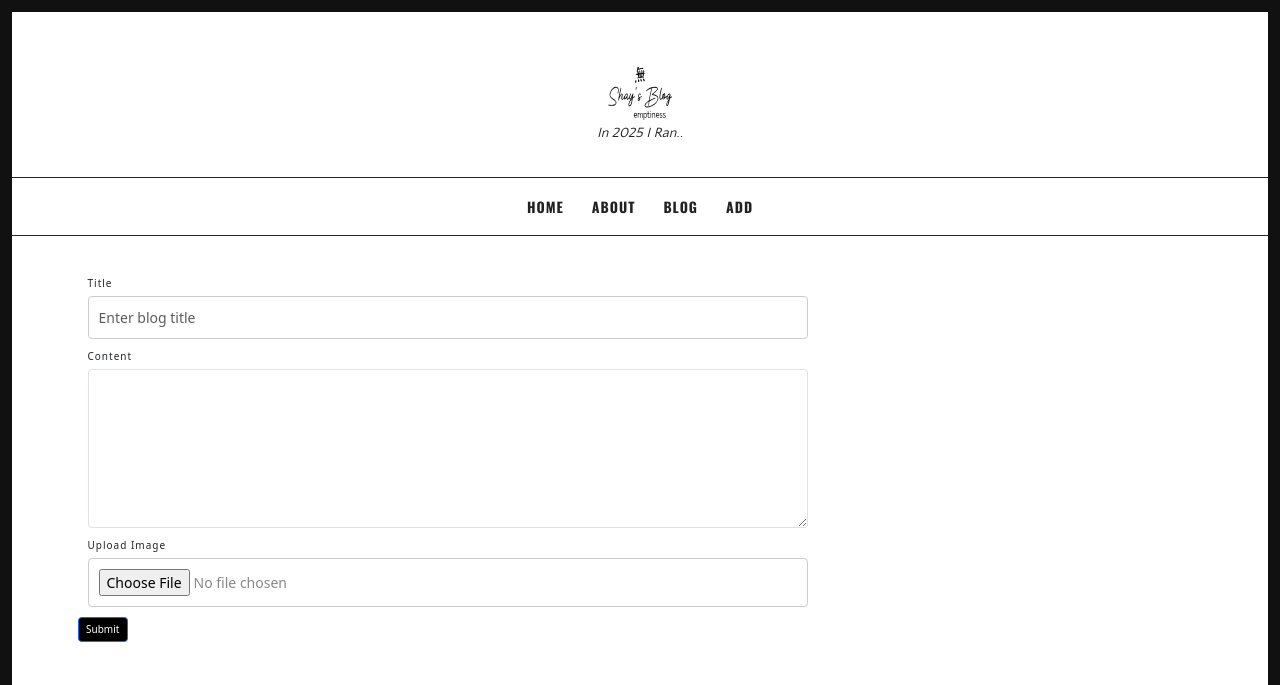
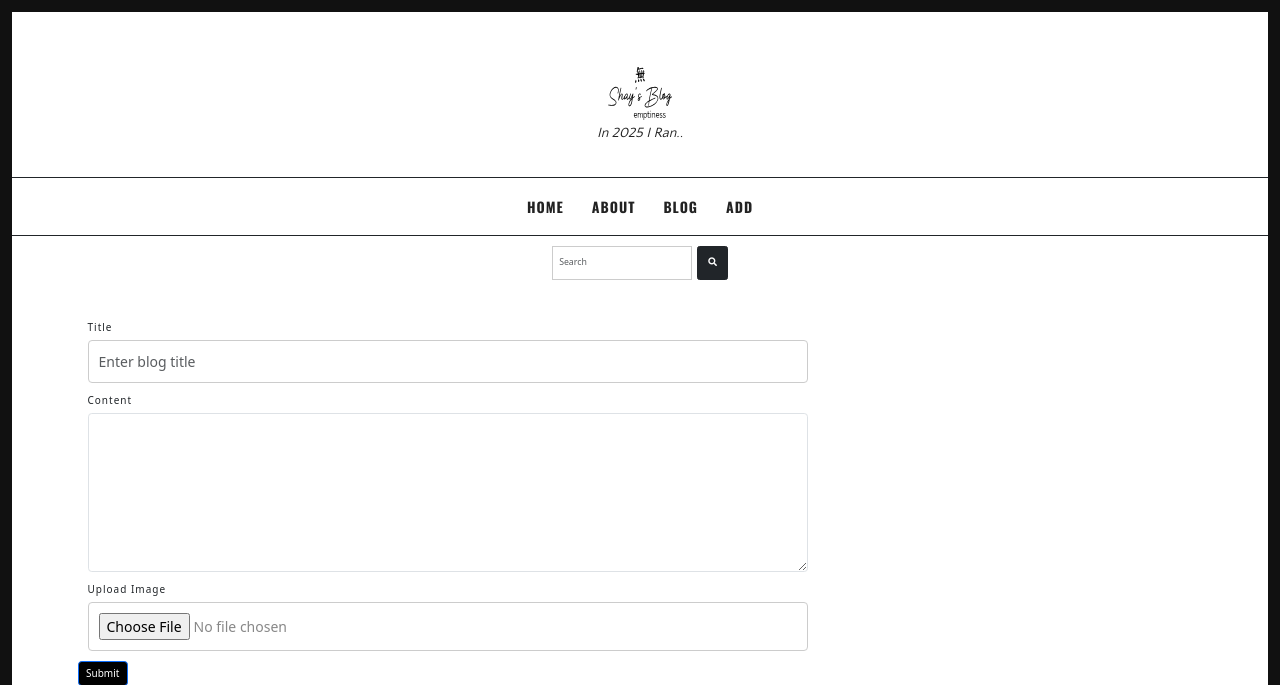
Before and after one commit to shaymk1/2025-i-ran-gallery, a Django app: page /add_blog/ in a window 1280 px wide. Shown: the top 685 px of the page. Run offline with Django 5.2, Linux system fonts and the light colour scheme; data comes from the database, SQL or seed files in the repository; data that the repository does not hold is empty; some libraries are stand-ins or nearby versions; some web fonts are replaced.

Commit message:
made a json db backup, created a search bar and its functionality and url,and a search template,included beanstalk in the allowed hosts in settings and in .env

```diff
--- a/app/templates/base.html
+++ b/app/templates/base.html
@@ -13,6 +13,8 @@
     <link rel='stylesheet' href='{% static "css/style.css" %}' type='text/css' media='all'/>
     <link rel='stylesheet' href='{% static "css/easy-responsive-shortcodes.css" %}' type='text/css' media='all'/>
     <link rel='stylesheet' href='https://fonts.googleapis.com/css?family=Oswald:400,500,700%7CRoboto:400,500,700%7CHerr+Von+Muellerhoff:400,500,700%7CQuattrocento+Sans:400,500,700' type='text/css' media='all'/>
+    {% comment %} font-awesome {% endcomment %}
+    <link rel="stylesheet" href="https://cdnjs.cloudflare.com/ajax/libs/font-awesome/5.15.4/css/all.min.css">
     {% comment %} bootstrap {% endcomment %}
     <link href="https://cdn.jsdelivr.net/npm/bootstrap@5.3.5/dist/css/bootstrap.min.css" rel="stylesheet" integrity="sha384-SgOJa3DmI69IUzQ2PVdRZhwQ+dy64/BUtbMJw1MZ8t5HZApcHrRKUc4W0kG879m7" crossorigin="anonymous">
 
@@ -43,8 +45,19 @@
                     </ul>
                 </li>
             </ul>
+
         </div>
+
     </nav>
+    <div class="d-flex justify-content-center" style="margin-top: 1rem;">
+        <form class="d-flex" method="GET" action="{% url 'search' %}" style="max-width: 300px;">
+            <input class="form-control form-control-sm me-2" type="search"
+                    placeholder="Search" name="q" aria-label="Search">
+            <button class="btn btn-dark btn-sm px-3" type="submit" >
+                    <i class="fas fa-search" ></i>
+            </button>
+        </form>
+    </div>
 </header>
 
 
--- a/app/urls.py
+++ b/app/urls.py
@@ -12,4 +12,5 @@ urlpatterns = [
     path("add_blog/", views.add_blog, name="add_blog"),
     path("update/<str:object_type>/<int:id>/", views.update, name="update"),
     path("edit_category/<int:id>/", views.edit_category, name="edit_category"),
+    path("search/", views.search, name="search"),
 ]
--- a/app/views.py
+++ b/app/views.py
@@ -1,11 +1,12 @@
 # from re import A
-from calendar import c
-import re
+# from calendar import c
+# import re
 from django.shortcuts import render, redirect
 from .models import Photo, Category, About, Blog
 from django.core.paginator import Paginator
 from django.http import Http404
 from django.shortcuts import get_object_or_404
+from django.db.models import Q
 
 
 def home(request):
@@ -240,3 +241,29 @@ def about(request):
         "about": about,
     }
     return render(request, "about.html", context)
+
+
+def search(request):
+    query = request.GET.get("q", "")
+    results = []
+    # for photos
+    photo_results = Photo.objects.filter(
+        Q(title__icontains=query)
+        | Q(category__month__icontains=query)
+        | Q(category__venue__icontains=query)
+        | Q(category__race__icontains=query)
+    )
+    # for blogs
+    blog_results = Blog.objects.filter(
+        Q(title__icontains=query)
+        | Q(content__icontains=query))
+    # Combine results
+    results = list(photo_results) + list(blog_results)
+
+    context = {
+        "photo_results": photo_results,
+        "blog_results": blog_results,
+        "query": query,
+        "results": results,
+    }
+    return render(request, "search.html", context)
--- a/core/settings.py
+++ b/core/settings.py
@@ -14,8 +14,8 @@ SECRET_KEY = os.environ.get("SECRET_KEY")
 # SECURITY WARNING: don't run with debug turned on in production!
 DEBUG = os.environ.get("DEBUG", "True") == "True"
 
-ALLOWED_HOSTS = os.environ.get("ALLOWED_HOSTS", "*").split(",")
-
+ALLOWED_HOSTS = os.environ.get(
+    "ALLOWED_HOSTS", "localhost,127.0.0.1,.elasticbeanstalk.com").split(",")
 # Application definition
 INSTALLED_APPS = [
     "django.contrib.admin",
--- /dev/null
+++ b/data_backup.json
@@ -0,0 +1 @@
+[{"model": "app.category", "pk": 1, "fields": {"month": "January", "venue": "Lyttelton", "race": 6, "slug": "January -Lyttelton-6"}}, {"model": "app.photo", "pk": 1, "fields": {"category": 1, "title": "Cassandra, Aunty, Itu, RAti and Me", "image": "photos/all-of-us-lyttelton.jpg"}}]
```
Also changed, not shown: app/templates/search.html (added, +7 -0 lines).
